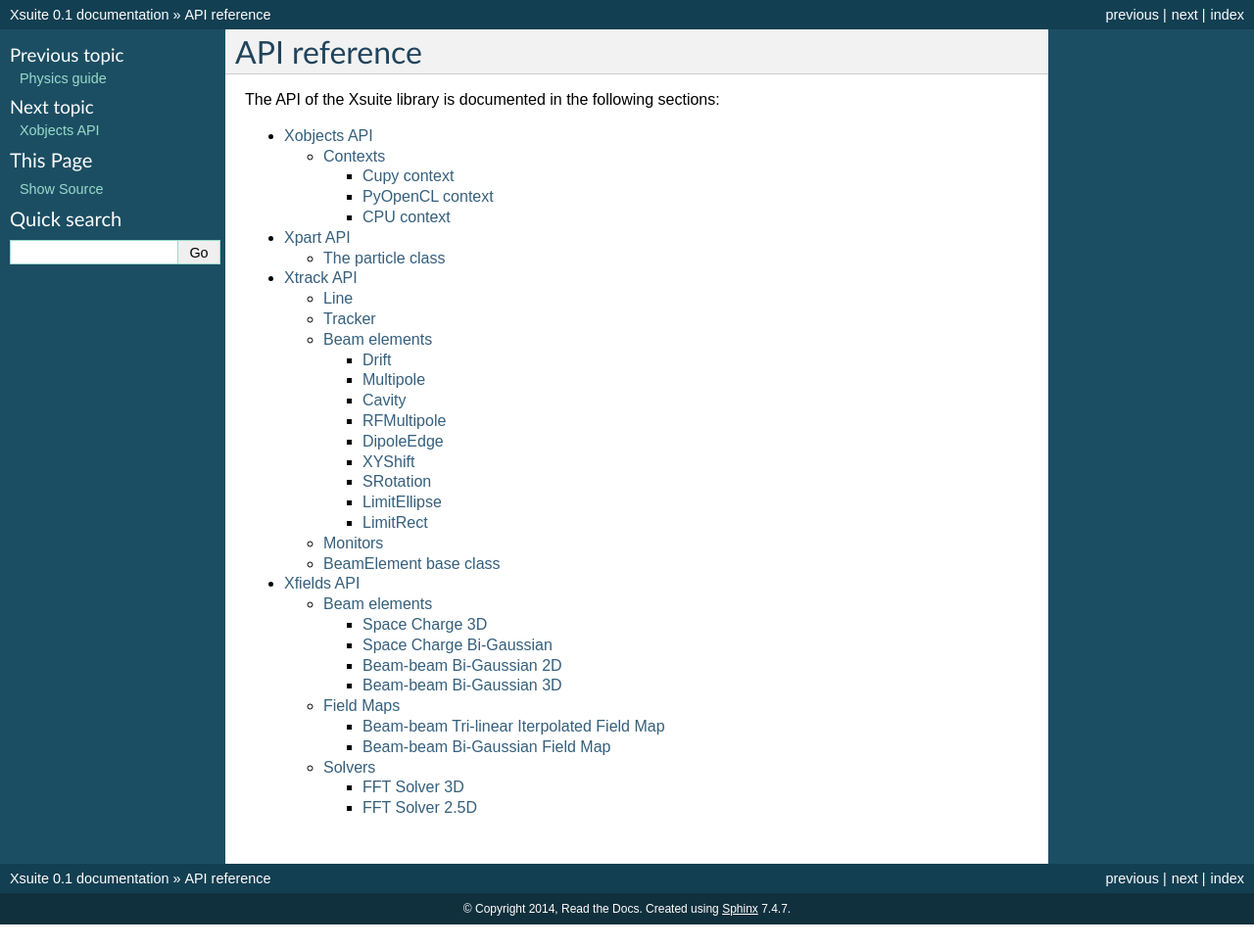
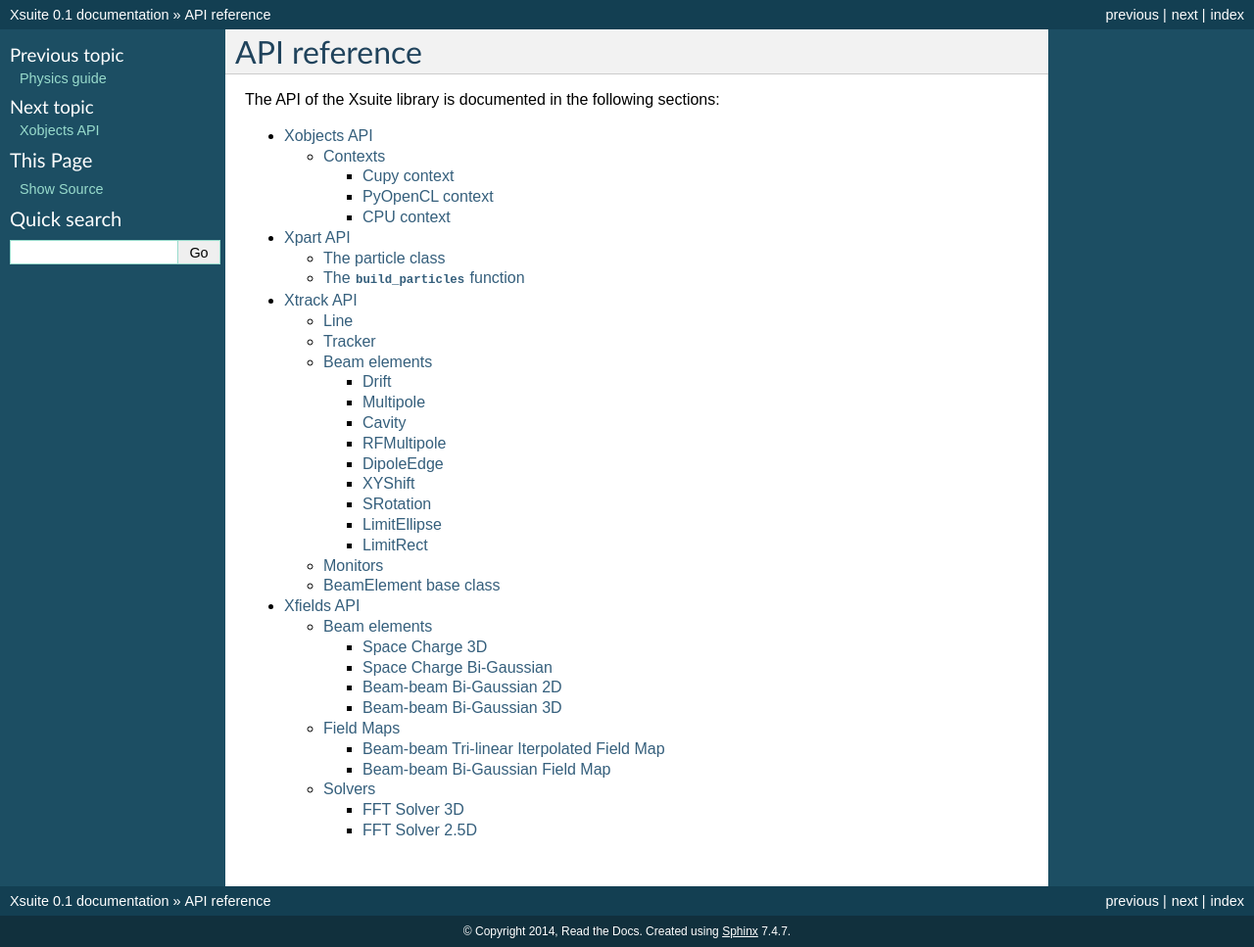
Before and after one commit to xsuite/xsuite, a Sphinx documentation site: the page built from docs/apireference.rst, in a window 1280 px wide. Shown: the whole page at 98% size. Built offline with Sphinx 7.4.7, drawn with Linux system fonts in a browser that asks for light colours; before the commit the page ends 944 px from its top, so only the background shows below that.

Commit message:
Quick push

```diff
--- a/docs/apixpart.rst
+++ b/docs/apixpart.rst
@@ -10,4 +10,7 @@
     :undoc-members:
     :member-order: bysource
 
+The ``build_particles`` function
+================================
+
 .. autofunction:: xpart.build_particles
```
